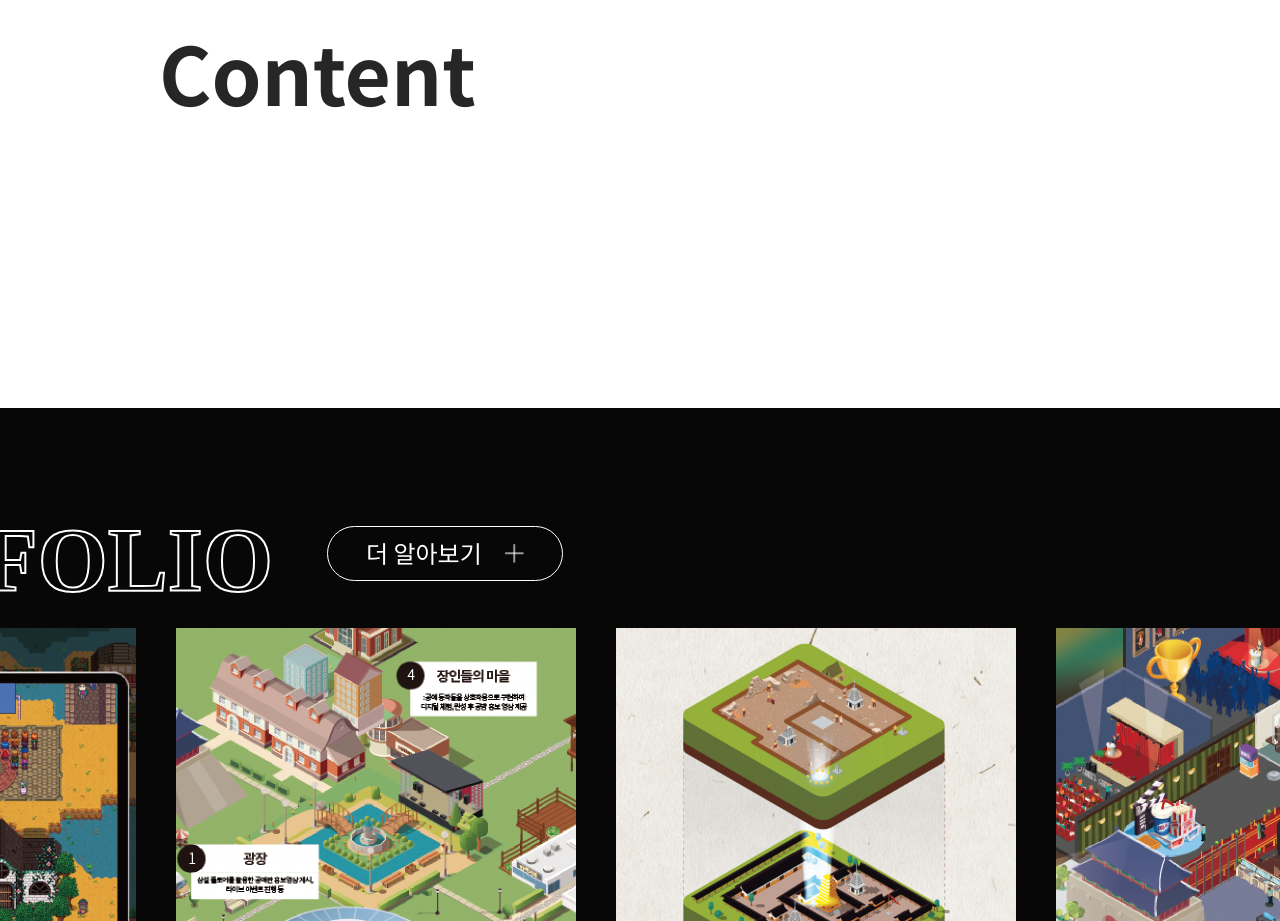
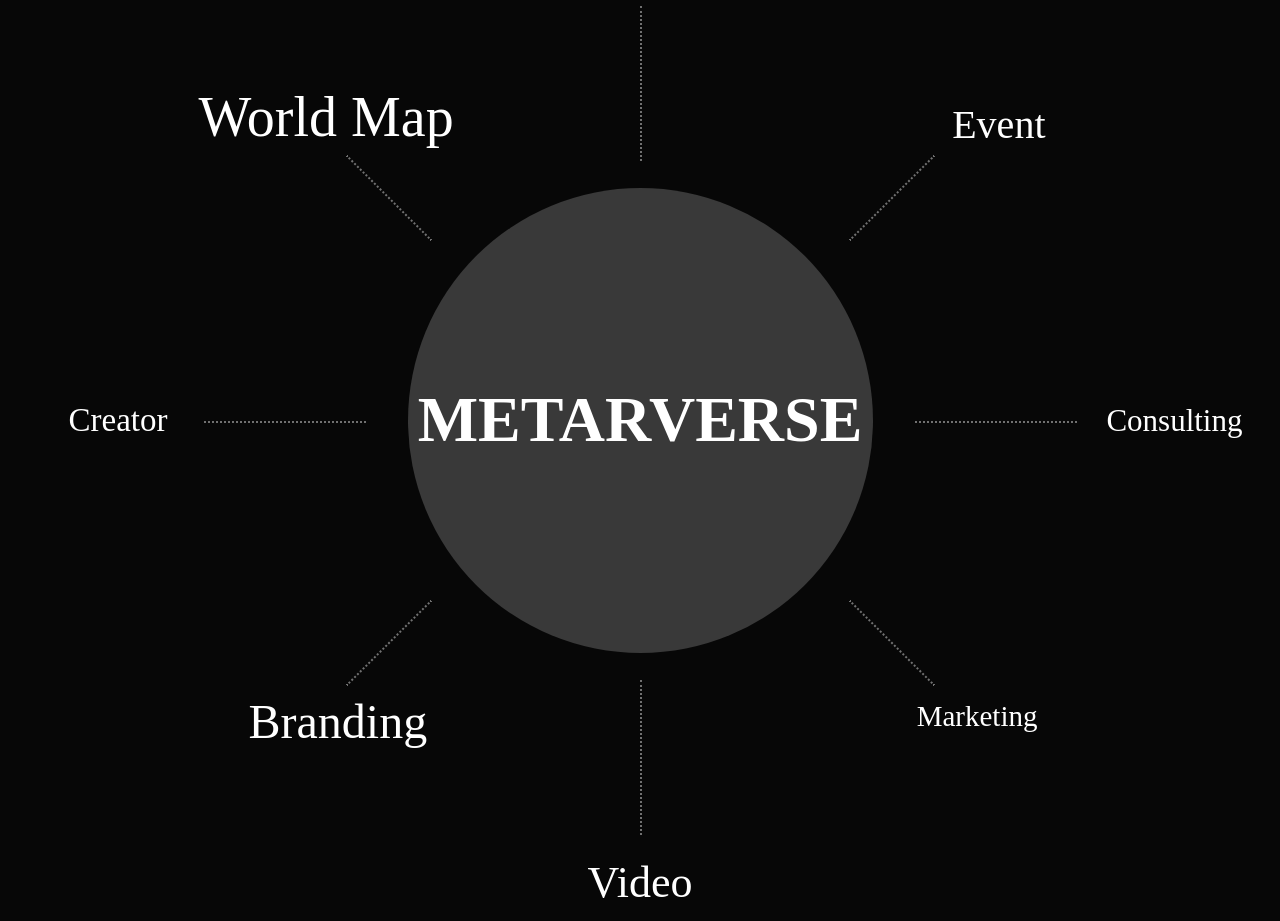
Before and after one commit to gyeongseo944/roowaHome, a React (Create React App) app in the folder client/: page / in a window 1280 px wide. Shown: the part 1351-2272 px from the top of the page. Built offline with nearby package versions, Linux system fonts and the light colour scheme.

Commit message:
Main Components

```diff
--- a/client/src/components/Home/Home.js
+++ b/client/src/components/Home/Home.js
@@ -1,5 +1,7 @@
 import "./Home.scss";
 import HomeBottom from "./HomeBottom/HomeBottom";
+import MainMindMap from "./MainMindMap/MainMindMap";
+import MainPoster from "./MainPoster/MainPoster";
 import MainVideo from "./MainVideo/MainVideo";
 import OurPortfolio from "./OurPortfolio/OurPortfolio";
 import WideImage from "./WideImage/WideImage";
@@ -8,17 +10,8 @@ function Home() {
   return (
     <main>
       <MainVideo />
-      <div className="homeBanner">
-        <h1 className="homeBannerText">
-          We
-          <br />
-          Create
-          <br />
-          Emotional
-          <br />
-          Content
-        </h1>
-      </div>
+      <MainMindMap />
+      <MainPoster />
       <OurPortfolio />
       <WideImage />
       <HomeBottom />
--- /dev/null
+++ b/client/src/components/Home/MainMindMap/MainMindMap.js
@@ -0,0 +1,46 @@
+import { motion, useAnimation, useInView } from "framer-motion";
+import { useRef } from "react";
+import "./MainMindMap.scss";
+
+function MainMindMap() {
+  const ref = useRef();
+  const isInView = useInView(ref, { amount: 0.3 });
+
+  return (
+    <section className="mindMapSection">
+      <div className="mindMapContainer">
+        <div
+          ref={ref}
+          className="mindMapWrapper"
+          style={{
+            width: isInView ? "100%" : "465px",
+            height: isInView ? "100%" : "465px",
+            transition: "all 0.9s ease",
+          }}
+        >
+          <div className="mindMapCircle">
+            <span>metarverse</span>
+            <div className="mindMap1 mindMapLine"></div>
+            <div className="mindMap1Text mindMapText">Contents</div>
+            <div className="mindMap2 mindMapLine"></div>
+            <div className="mindMap2Text mindMapText">Event</div>
+            <div className="mindMap3 mindMapLine"></div>
+            <div className="mindMap3Text mindMapText">Consulting</div>
+            <div className="mindMap4 mindMapLine"></div>
+            <div className="mindMap4Text mindMapText">Marketing</div>
+            <div className="mindMap5 mindMapLine"></div>
+            <div className="mindMap5Text mindMapText">Video</div>
+            <div className="mindMap6 mindMapLine"></div>
+            <div className="mindMap6Text mindMapText">Branding</div>
+            <div className="mindMap7 mindMapLine"></div>
+            <div className="mindMap7Text mindMapText">Creator</div>
+            <div className="mindMap8 mindMapLine"></div>
+            <div className="mindMap8Text mindMapText">World Map</div>
+          </div>
+        </div>
+      </div>
+    </section>
+  );
+}
+
+export default MainMindMap;
--- /dev/null
+++ b/client/src/components/Home/MainMindMap/MainMindMap.scss
@@ -0,0 +1,152 @@
+@import "~/src/config";
+
+.mindMapSection {
+  height: 1729px;
+  width: 100%;
+  display: flex;
+  align-items: center;
+  justify-content: center;
+  background-color: $dark;
+
+  .mindMapContainer {
+    width: 100%;
+    height: 100%;
+    max-width: 1560px;
+    display: flex;
+    align-items: center;
+    justify-content: center;
+
+    .mindMapWrapper {
+      width: 465px;
+      height: 465px;
+      border-radius: 50%;
+      overflow: hidden;
+      display: flex;
+      align-items: center;
+      justify-content: center;
+
+      .mindMapCircle {
+        width: 465px;
+        height: 465px;
+        border-radius: 50%;
+        background-color: rgba(255, 255, 255, 0.2);
+        display: flex;
+        align-items: center;
+        justify-content: center;
+        position: relative;
+
+        span {
+          text-transform: uppercase;
+          font-size: 64px;
+          font-family: LeferiBase;
+          font-weight: bold;
+          color: $white;
+        }
+
+        .mindMapLine {
+          position: absolute;
+          border-left: 2px dotted $lightGray;
+        }
+        .mindMapText {
+          position: absolute;
+          font-size: 30px;
+          color: $white;
+          font-family: LeferiBase;
+        }
+
+        .mindMap1 {
+          left: 50%;
+          top: -182px;
+          height: 155px;
+        }
+        .mindMap1Text {
+          top: -296px;
+          left: 50%;
+          transform: translateX(-50%);
+          font-size: 80px;
+        }
+        .mindMap2 {
+          top: -50px;
+          right: -20px;
+          height: 120px;
+          rotate: 45deg;
+        }
+        .mindMap2Text {
+          top: -94px;
+          right: -173px;
+          font-size: 40px;
+        }
+        .mindMap3 {
+          top: 50%;
+          border-top: 2px dotted $lightGray;
+          border-left: none;
+          right: -204px;
+          width: 162px;
+        }
+        .mindMap3Text {
+          top: 50%;
+          transform: translateY(-50%);
+          right: -370px;
+          font-size: 31px;
+        }
+        .mindMap4 {
+          bottom: -50px;
+          right: -20px;
+          height: 120px;
+          rotate: 135deg;
+        }
+        .mindMap4Text {
+          bottom: -87px;
+          right: -165px;
+          font-size: 29px;
+        }
+        .mindMap5 {
+          left: 50%;
+          bottom: -182px;
+          height: 155px;
+        }
+        .mindMap5Text {
+          bottom: -264px;
+          left: 50%;
+          transform: translateX(-50%);
+          font-size: 44px;
+        }
+        .mindMap6 {
+          bottom: -50px;
+          left: -20px;
+          height: 120px;
+          rotate: -135deg;
+        }
+        .mindMap6Text {
+          bottom: -106px;
+          left: -159px;
+          font-size: 48px;
+        }
+        .mindMap7 {
+          top: 50%;
+          border-top: 2px dotted $lightGray;
+          border-left: none;
+          left: -204px;
+          width: 162px;
+        }
+        .mindMap7Text {
+          top: 50%;
+          transform: translateY(-50%);
+          left: -339px;
+          font-size: 33px;
+        }
+        .mindMap8 {
+          top: -50px;
+          left: -20px;
+          height: 120px;
+          rotate: -45deg;
+        }
+        .mindMap8Text {
+          top: -115px;
+          left: -209px;
+          font-size: 56px;
+        }
+      }
+    }
+  }
+}
--- /dev/null
+++ b/client/src/components/Home/MainPoster/MainPoster.js
@@ -0,0 +1,15 @@
+import "./MainPoster.scss";
+
+function MainPoster() {
+  return (
+    <section className="mainPoster">
+      <img
+        className="mainPosterContainer"
+        src={require("../../../assets/home/homeBottom/mainPoster.png")}
+        alt="포럼 포스터"
+      />
+    </section>
+  );
+}
+
+export default MainPoster;
--- /dev/null
+++ b/client/src/components/Home/MainPoster/MainPoster.scss
@@ -0,0 +1,13 @@
+@import "~/src/config";
+
+.mainPoster {
+  display: flex;
+  flex-direction: column;
+  align-items: center;
+  background-color: $dark;
+  padding-bottom: 300px;
+
+  .mainPosterContainer {
+    width: 1150px;
+  }
+}
```
Also changed, not shown: 2 other files (tests, documents, lock files or other folders).
